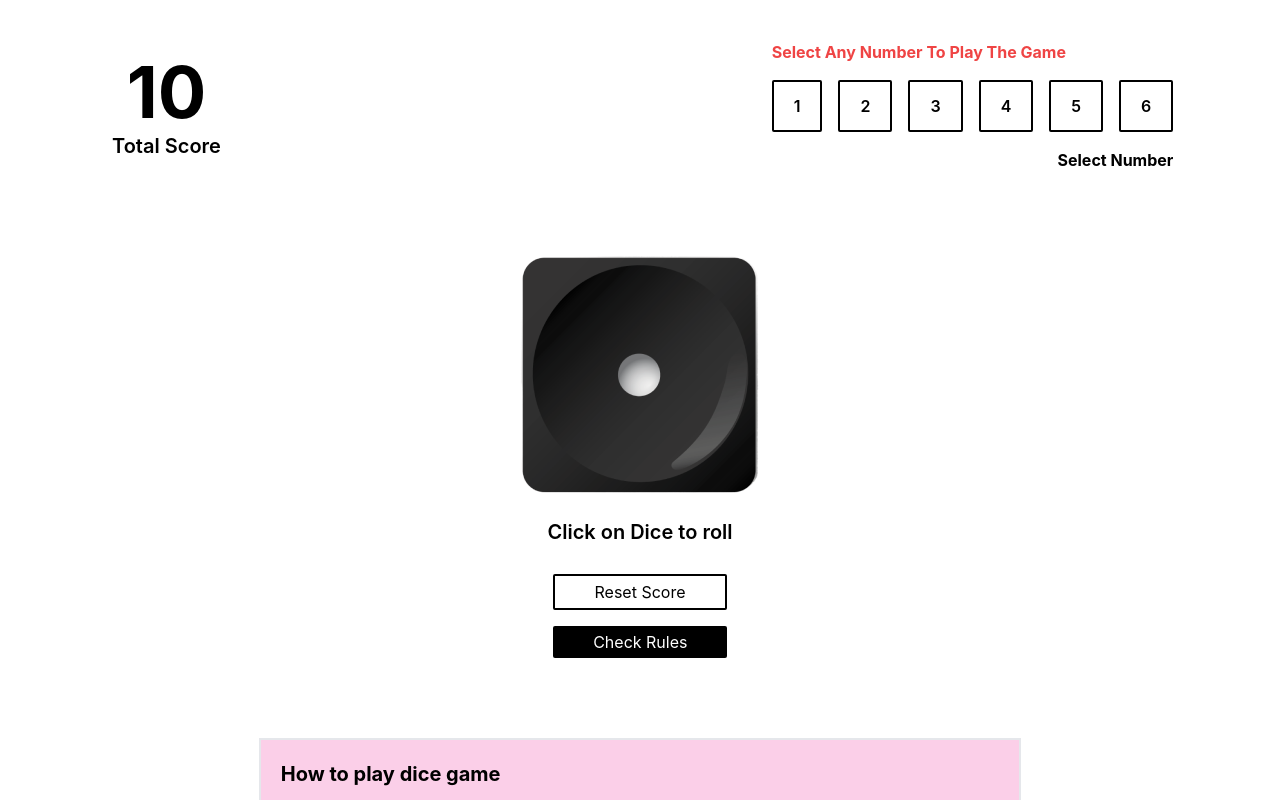
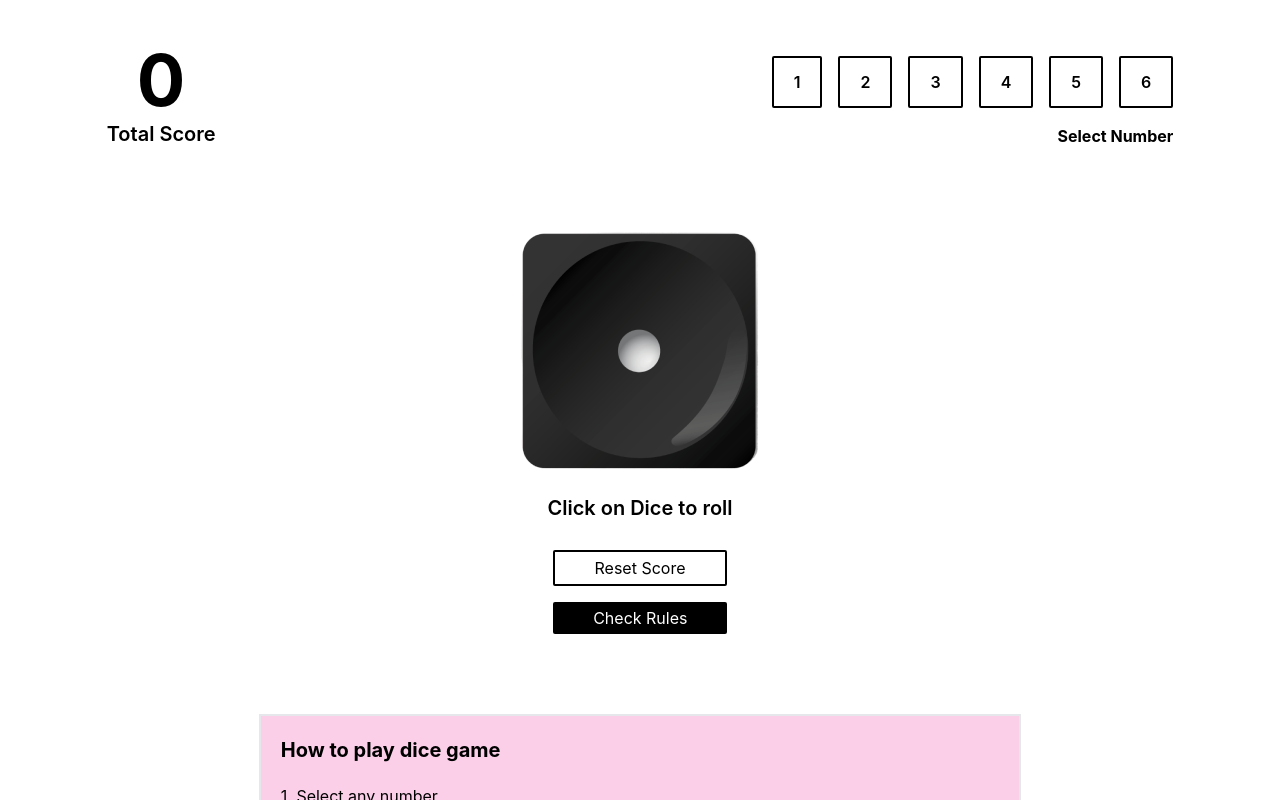
Before and after one commit to Gitnaseem745/dice-game-in-react, a React (Vite) app: page /game-page in a window 1280 px wide. Shown: the top 800 px of the page. Built offline with nearby package versions, Linux system fonts and the light colour scheme.

Commit message:
#full game is working and this project is almost complete

```diff
--- a/src/components/GamePage/GamePage.jsx
+++ b/src/components/GamePage/GamePage.jsx
@@ -6,11 +6,12 @@ import { diceOne } from '../../assets'
 
 const GamePage = () => {
 
-    const [score, setScore] = useState(10);
+    const [score, setScore] = useState(0);
     const [showRules, setShowRules] = useState(false);
     const [selectedNum, setSelectedNum] = useState();
     const [visible, setVisible] = useState("hidden");
     const [currentImg, setCurrentImg] = useState(1);
+    const [errorMsg, setErrorMsg] = useState('');
 
     const onClickReset = () => {
         setScore(0);
@@ -25,8 +26,19 @@ const GamePage = () => {
     }
     const onClickChangeCurrentImg = () => {
         let currentImgIndex = Math.floor(Math.random() * 6 + 1);
-        setCurrentImg(currentImgIndex);
+        if(selectedNum >= 1){
+            setCurrentImg(currentImgIndex);
+            setErrorMsg("");
+        }else{
+            setErrorMsg("Select Any Number To Play The Game");
+        }
+        if(currentImgIndex == selectedNum){
+            setScore(score + 1);
+        }else{
+            setScore(score - 1);
+        }
     }
+
 
   return (
     <section className={styles.gamePage}>
@@ -36,7 +48,7 @@ const GamePage = () => {
                 <p className={styles.scoreText}>Total Score</p>
             </div>
             <div className={styles.choseNum}>
-                <p className={styles.errorNum}>Select Any Number To Play The Game</p>
+                <p className={styles.errorNum}>{errorMsg}</p>
                 <div className={styles.nums}>
                 {nums.map((n, index) => (
                     <Number num={n} key={index} onClick={() => setSelectedNum(n)} isSelected={n === selectedNum}/>
```
